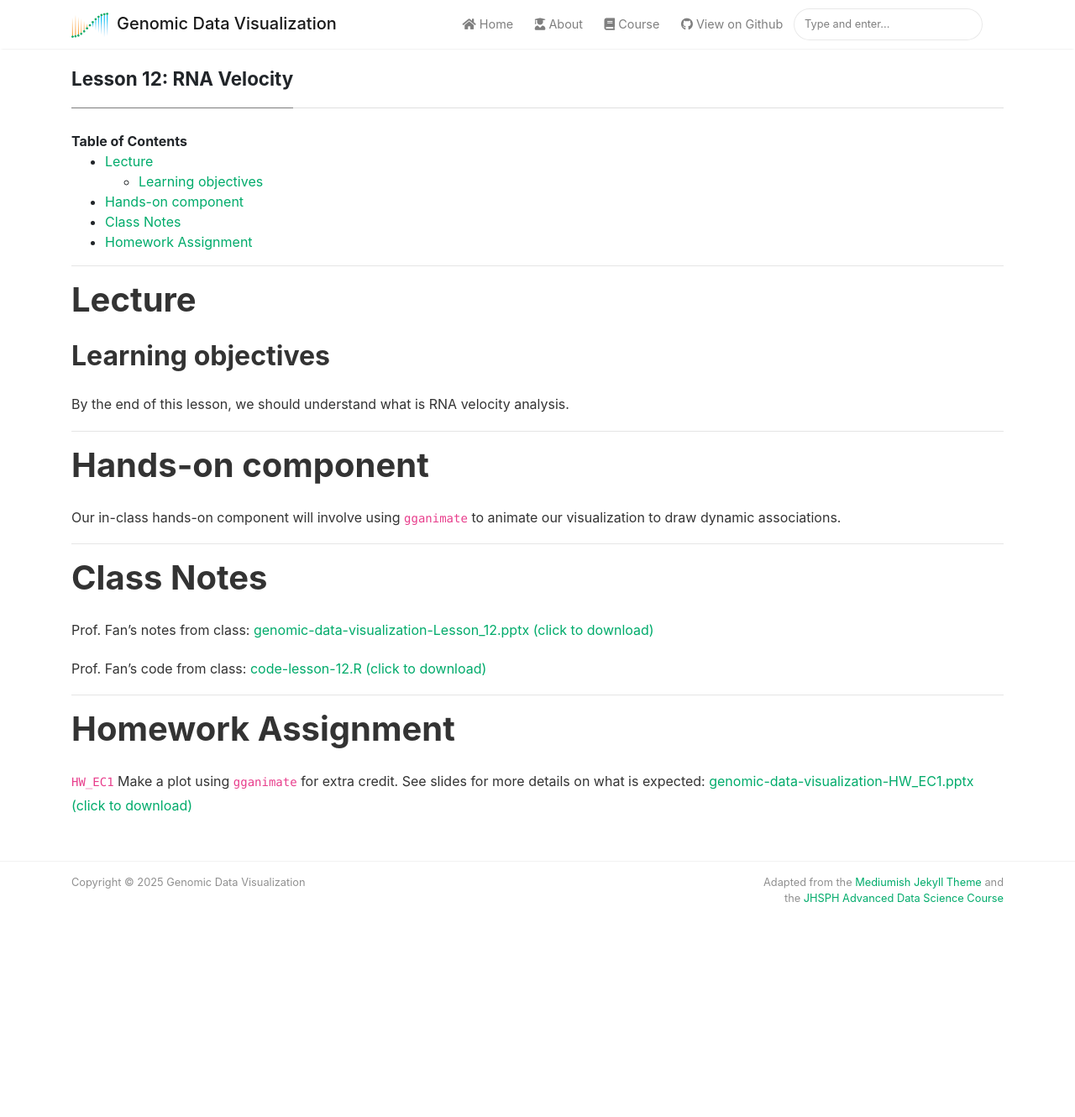
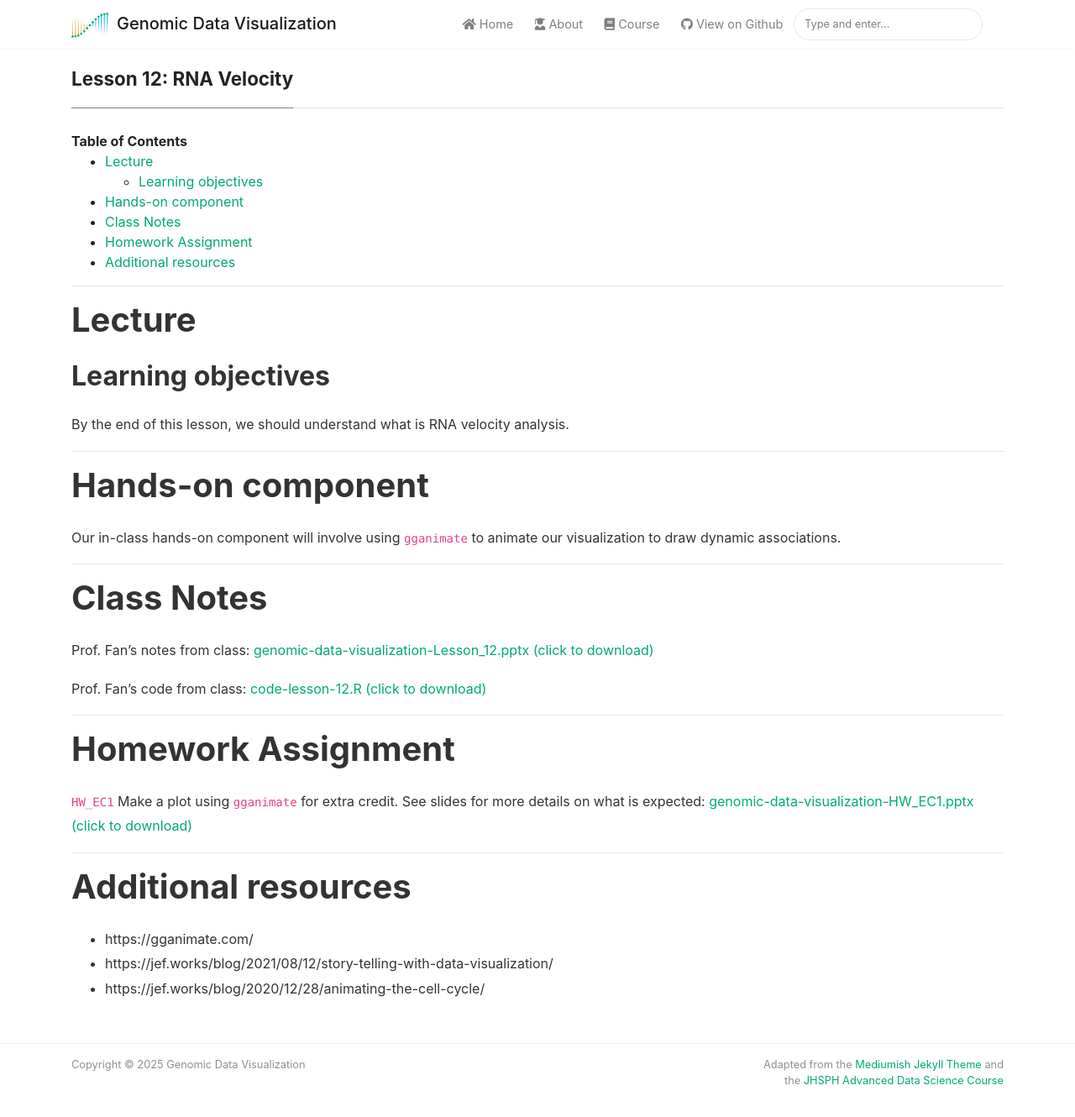
Before and after one commit to JEFworks-Lab/genomic-data-visualization-2025, a Jekyll site: the page built from _course/12-rna-velocity.md, in a window 1280 px wide and 1371 px high. Shown: the top 1330 px of the window at 84% size. Built offline with Jekyll 4.4.1, drawn with Linux system fonts in a browser that asks for light colours; nearby versions of some CDN libraries.

Commit message:
add additional resources

```diff
--- a/_course/12-rna-velocity.md
+++ b/_course/12-rna-velocity.md
@@ -29,3 +29,11 @@ Prof. Fan’s code from class: [code-lesson-12.R (click to download)]({{ site.ba
 # Homework Assignment
 
 `HW_EC1` Make a plot using `gganimate` for extra credit. See slides for more details on what is expected: [genomic-data-visualization-HW_EC1.pptx (click to download)]({{ site.baseurl }}/resources/hw/genomic-data-visualization-HW_EC1.pptx)
+
+---
+
+# Additional resources
+
+- https://gganimate.com/
+- https://jef.works/blog/2021/08/12/story-telling-with-data-visualization/
+- https://jef.works/blog/2020/12/28/animating-the-cell-cycle/
```
